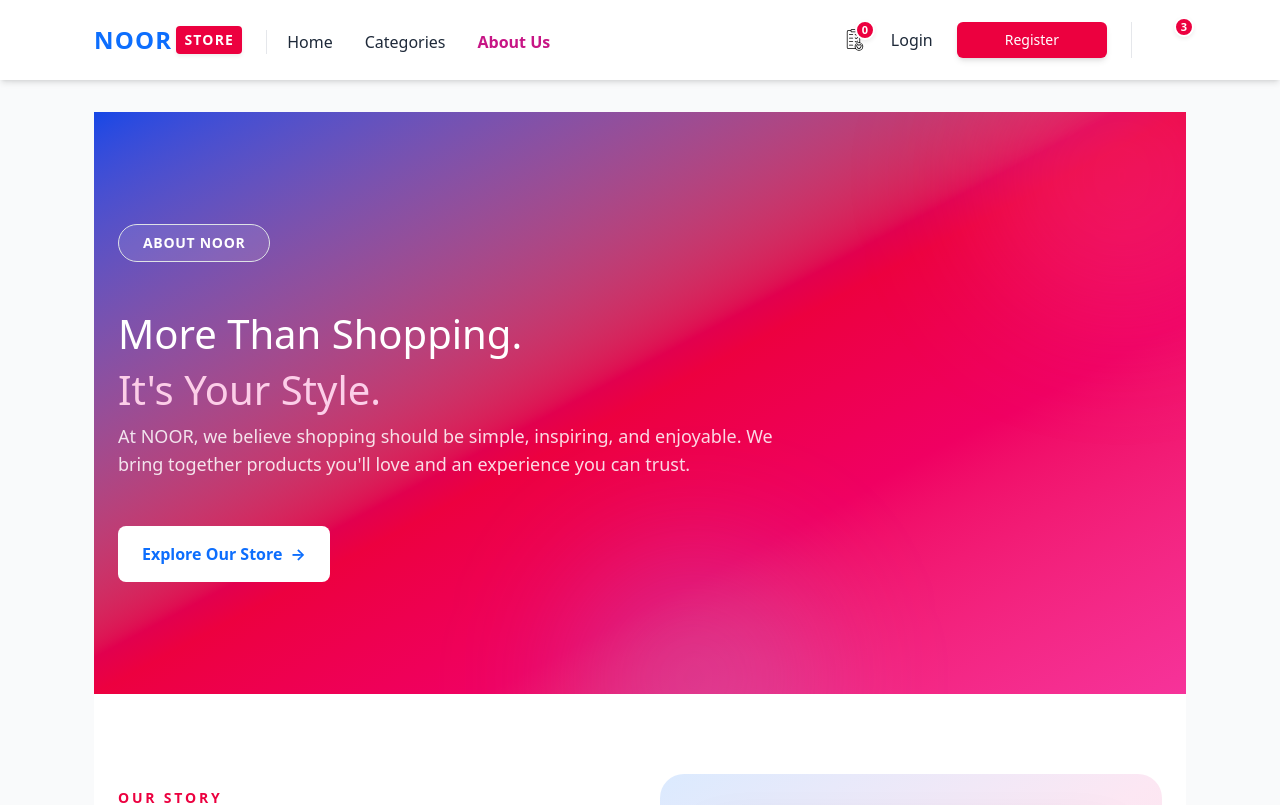
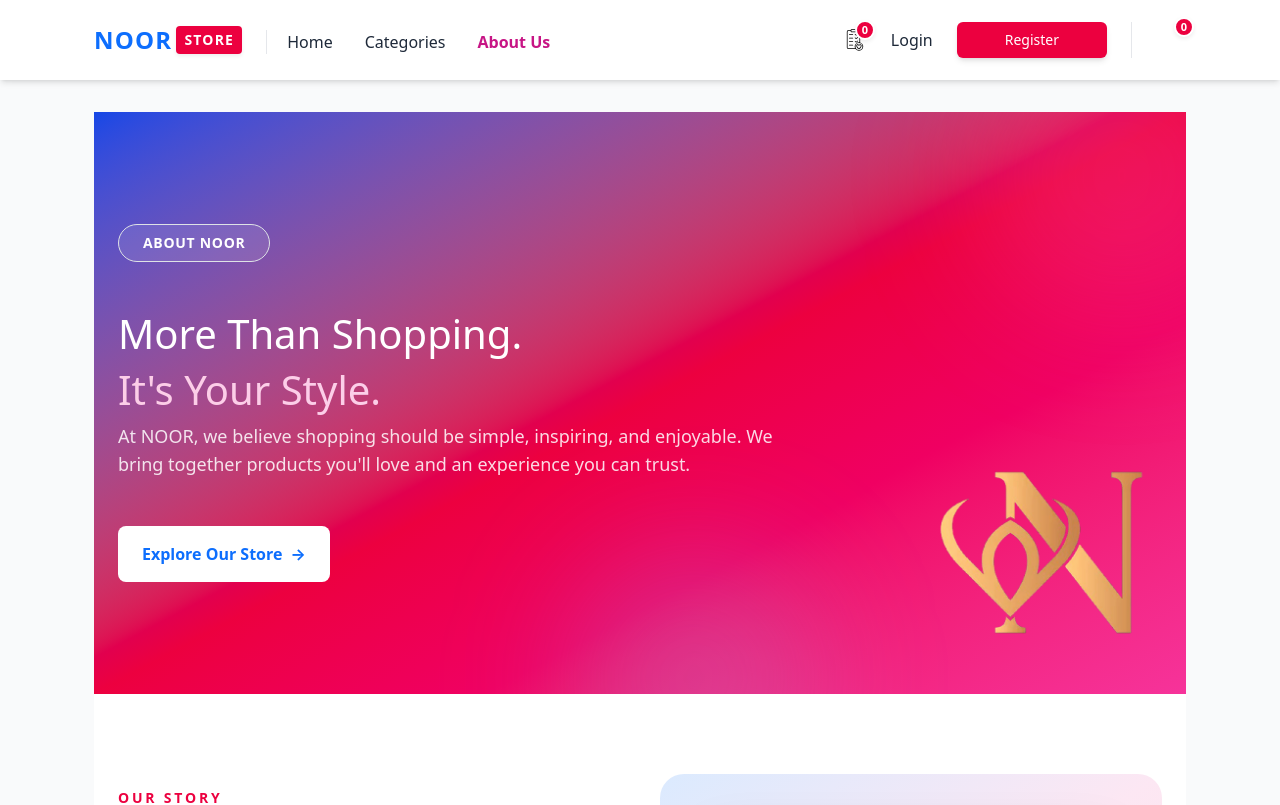
Before and after one commit to BuHussien/e-Commerce, a React (Vite) app: page /about-us in a window 1280 px wide. Shown: the top 805 px of the page. Built offline with nearby package versions, Linux system fonts and the light colour scheme; no server answers.

Commit message:
fix: basket quantity

```diff
--- a/src/components/common/Header.tsx
+++ b/src/components/common/Header.tsx
@@ -7,9 +7,11 @@ import { useAppSelector } from "@store/hooks";
 import { getTotalWishlistQntSelector } from "@store/wishlist/act/getWishlist";
 import WishlistSVG from "@assets/svg/headerWishlist.svg?react"
 import CartSVG from "@assets/svg/cart.svg?react"
+import { getTotalCartQntSelector } from "@store/cart/cartSelectors";
 
 const Header = () => {
   const wishlistQnt = useAppSelector(getTotalWishlistQntSelector);
+  const cartQnt = useAppSelector(getTotalCartQntSelector);
   const [isMenuOpen, setIsMenuOpen] = useState(false);
   const navLinkClass = ({ isActive }: { isActive: boolean }) =>
     isActive
@@ -71,7 +73,7 @@ const Header = () => {
 
             {/* CART */}
             <NavLink to="cart" className={navLinkClass}>
-              <HeaderCounter svg={<CartSVG />} qnt={3} />
+              <HeaderCounter svg={<CartSVG />} qnt={cartQnt} />
             </NavLink>
           </div>
 
@@ -85,7 +87,7 @@ const Header = () => {
             </div>
             <div className="text-gray-700 hover:text-rose-600 transition-colors">
               <NavLink to="cart" className={navLinkClass}>
-                <HeaderCounter svg={<CartSVG />} qnt={wishlistQnt} />
+                <HeaderCounter svg={<CartSVG />} qnt={cartQnt} />
               </NavLink>
             </div>
             <button
--- a/src/components/eCommerce/Product.tsx
+++ b/src/components/eCommerce/Product.tsx
@@ -1,12 +1,13 @@
 import type { TProduct } from "@customTypes/product";
 import { addToCart } from "@store/cart/cartSlice";
 import { useAppDispatch } from "@store/hooks";
-import { useState } from "react";
+import { memo, useState } from "react";
 import WishList from "@assets/svg/wishlist.svg?react";
 import FilledWishList from "@assets/svg/filledWishlist.svg?react";
 import { actLikeToggle } from "@store/wishlist/wishlistSlice";
 
 const Product = ({ id, img, title, price, cat_prefix, description, isLiked }: TProduct & { isLiked: boolean }) => {
+  console.log('Render');
   const dispatch = useAppDispatch();
   const [isDisabled, setIsDisabled] = useState(false);
 
@@ -142,4 +143,4 @@ const Product = ({ id, img, title, price, cat_prefix, description, isLiked }: TP
   );
 };
 
-export default Product;
+export default memo(Product);
--- a/src/pages/AboutUs.tsx
+++ b/src/pages/AboutUs.tsx
@@ -10,9 +10,7 @@ export const AboutUs = () => {
 
           <h1 className="max-w-3xl text-4xl font-extrabold leading-tight md:text-6xl">
             More Than Shopping.
-            <span className="mt-2 block text-pink-200">
-              It's Your Style.
-            </span>
+            <span className="mt-2 block text-pink-200">It's Your Style.</span>
           </h1>
 
           <p className="mt-6 max-w-2xl text-base leading-7 text-white/85 md:text-lg">
@@ -28,6 +26,15 @@ export const AboutUs = () => {
             Explore Our Store
             <span aria-hidden="true">→</span>
           </a>
+          <aside className="absolute bottom-5 right-5">
+            <img
+              src="/nono.png"
+              width={250}
+              height={250}
+              alt="NOOR Logo"
+              className="brightness-110 opacity-90 transition duration-300 hover:opacity-100 hover:brightness-125"
+            />
+          </aside>
         </div>
 
         <div className="pointer-events-none absolute -right-20 -top-20 h-72 w-72 rounded-full bg-pink-400/20 blur-3xl" />
@@ -53,8 +60,8 @@ export const AboutUs = () => {
           </p>
 
           <p className="mt-4 leading-7 text-gray-600">
-            From discovering something new to receiving an order, we're here
-            to make your shopping experience better at every step.
+            From discovering something new to receiving an order, we're here to
+            make your shopping experience better at every step.
           </p>
         </div>
 
@@ -100,12 +107,10 @@ export const AboutUs = () => {
               <div className="mb-5 flex h-12 w-12 items-center justify-center rounded-xl bg-blue-100 text-2xl">
                 ✦
               </div>
-              <h3 className="text-xl font-bold text-blue-700">
-                Quality First
-              </h3>
+              <h3 className="text-xl font-bold text-blue-700">Quality First</h3>
               <p className="mt-3 leading-7 text-gray-600">
-                We aim to offer products that bring value and make everyday
-                life a little better.
+                We aim to offer products that bring value and make everyday life
+                a little better.
               </p>
             </article>
 
@@ -117,8 +122,8 @@ export const AboutUs = () => {
                 Customers Matter
               </h3>
               <p className="mt-3 leading-7 text-gray-600">
-                Your experience comes first. We want every step of your
-                shopping journey to feel easy and reliable.
+                Your experience comes first. We want every step of your shopping
+                journey to feel easy and reliable.
               </p>
             </article>
 
@@ -146,8 +151,8 @@ export const AboutUs = () => {
           </h2>
 
           <p className="mx-auto mt-4 max-w-xl leading-7 text-white/85">
-            Discover products picked with your everyday needs in mind.
-            Your next favorite find could be just one click away.
+            Discover products picked with your everyday needs in mind. Your next
+            favorite find could be just one click away.
           </p>
 
           <a
```
Also changed, not shown: public/nono.png (added).
